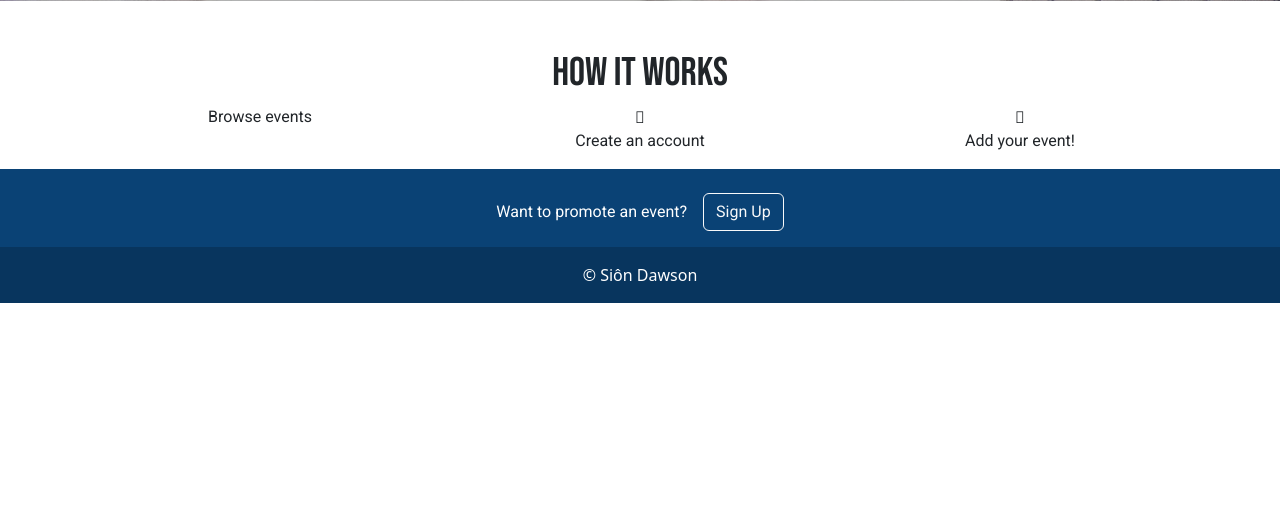
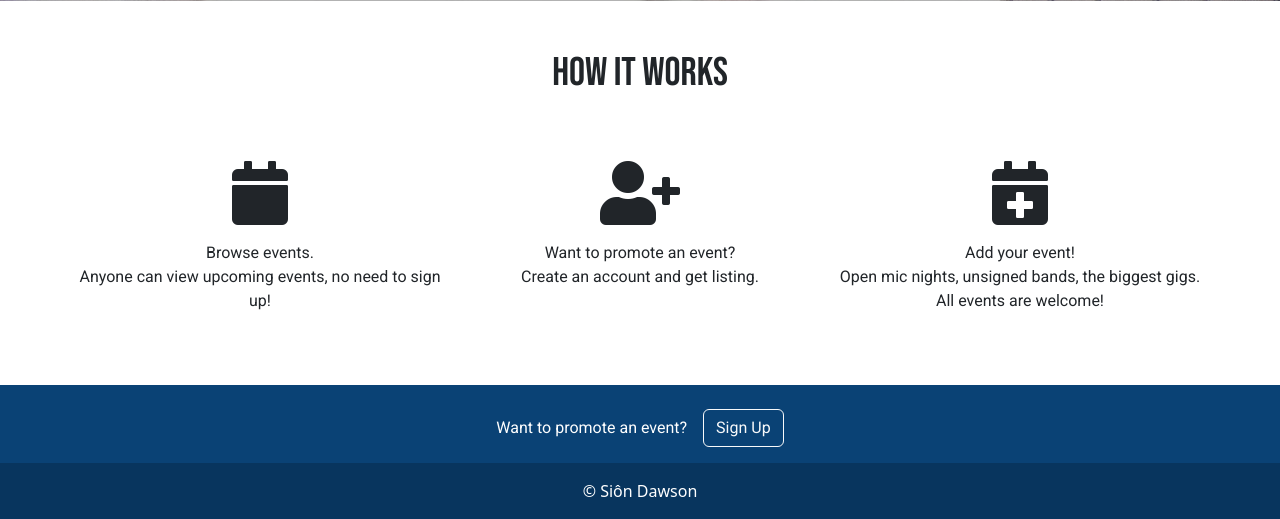
Before and after one commit to siondawson/milestone-project-3, a Flask app: page / in a window 1280 px wide. Shown: the part 855-1374 px from the top of the page. Before the commit the page ends 1158 px from the top, so only its background shows below. Run offline with Flask 3, Linux system fonts and the light colour scheme; some libraries are stand-ins or nearby versions.

Commit message:
add how it works section to home.html

```diff
--- a/live_music_cardiff/static/css/style.css
+++ b/live_music_cardiff/static/css/style.css
@@ -77,6 +77,14 @@ main {
     background-color: #000000ad;
 }
 
+.home-icon {
+    font-size: 400%;
+}
+
+.icon-text {
+    display: flex;
+    max-width: 50%;
+}
 
 /* Event info */
 
--- a/live_music_cardiff/templates/home.html
+++ b/live_music_cardiff/templates/home.html
@@ -27,22 +27,30 @@
 </div>
 <div class="container">
     <div class="row">
-        <div class="col-12 mt-5 text-center">
+        <div class="col-12 mt-5 mb-5 text-center">
             <h1>How It Works</h1>
         </div>
     </div>
     <div class="row text-center">
-        <div class="col-sm-12 col-md-4">
-            <i class="fa-regular fa-calendar-days"></i>
-            <p>Browse events</p>
+        <div class="col-sm-12 col-md-4 p-2">
+            <i class="fa fa-calendar home-icon pb-3"></i>
+            <p>
+            Browse events. <br> Anyone can view upcoming events, no need to sign up!
+            </p>
         </div>
-        <div class="col-sm-12 col-md-4">
-            <i class="fa-solid fa-user-plus"></i>
-            <p>Create an account</p>
+        <div class="col-sm-12 col-md-4 p-2">
+            <i class="fa fa-user-plus home-icon pb-3"></i>
+            <p>
+            Want to promote an event? <br> Create an account and get listing.
+            </p>
         </div>
-        <div class="col-sm-12 col-md-4">
-            <i class="fa-solid fa-calendar-plus"></i>
-            <p>Add your event!</p>
+        <div class="col-sm-12 col-md-4 p-2 mb-5">
+            <i class="fa fa-calendar-plus home-icon pb-3"></i>
+            <p>
+            Add your event!  <br>
+            Open mic nights, unsigned bands, the biggest gigs. <br>
+            All events are welcome!
+            </p>
         </div>
     </div>
 </div>
```
